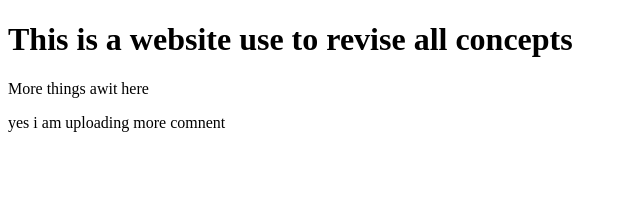
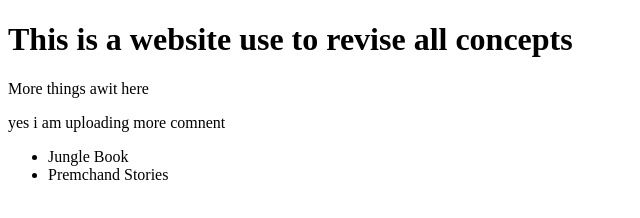
Before and after one commit to Bhim777/portfoliobhim, a plain HTML site: page index.html in a window 1280 px wide. Shown: the whole page, without its empty margins (0-640 px from the left). Drawn offline with Linux system fonts and the light colour scheme.

Commit message:
update details of book

```diff
--- a/index.html
+++ b/index.html
@@ -10,5 +10,9 @@
     <h1>This is a website use to revise all concepts</h1>
     <p>More things awit here</p>
     <p>yes i am uploading more comnent</p>
+    <ul>
+      <li>Jungle Book</li>
+      <li>Premchand Stories</li>
+    </ul>
   </body>
 </html>
```
